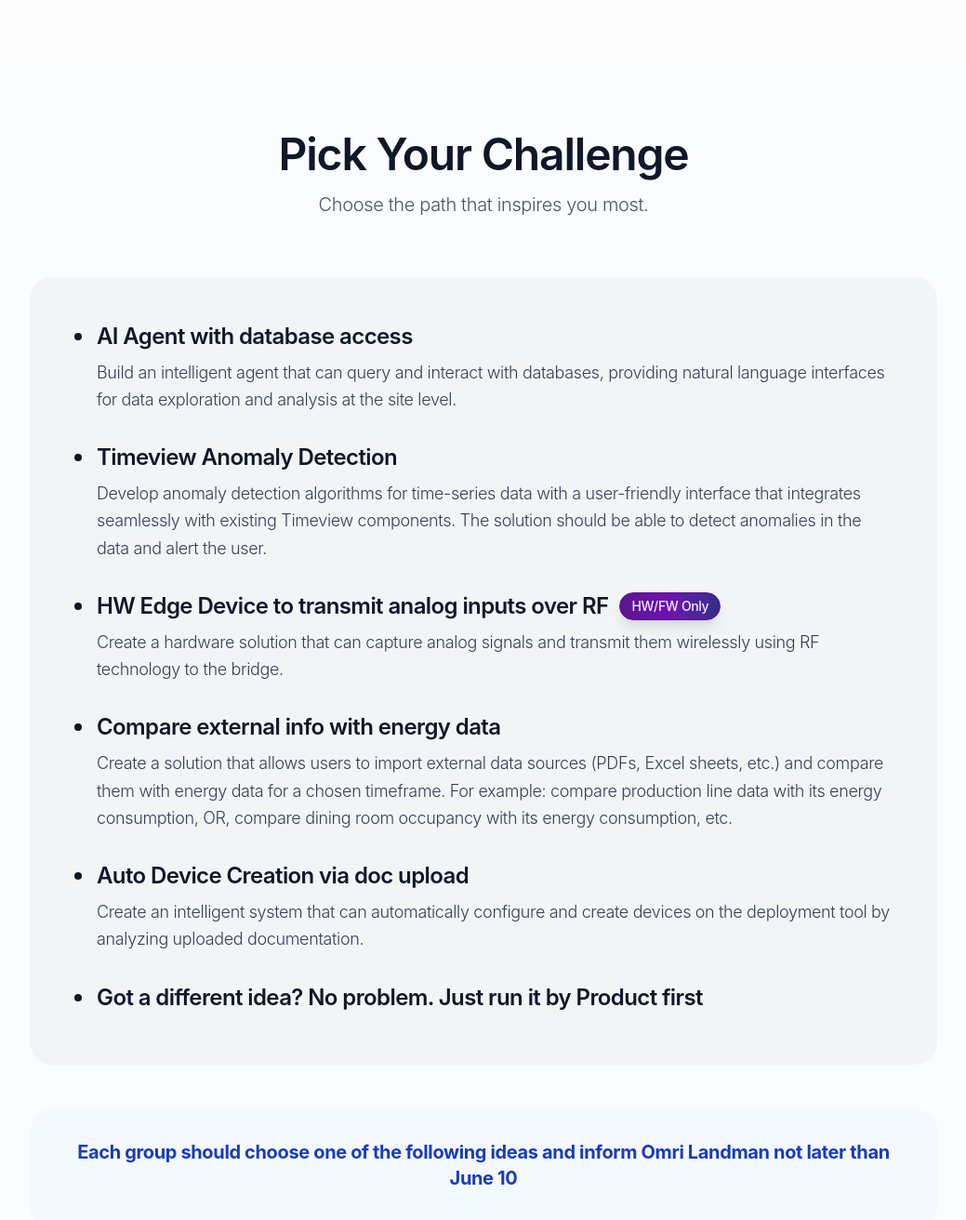
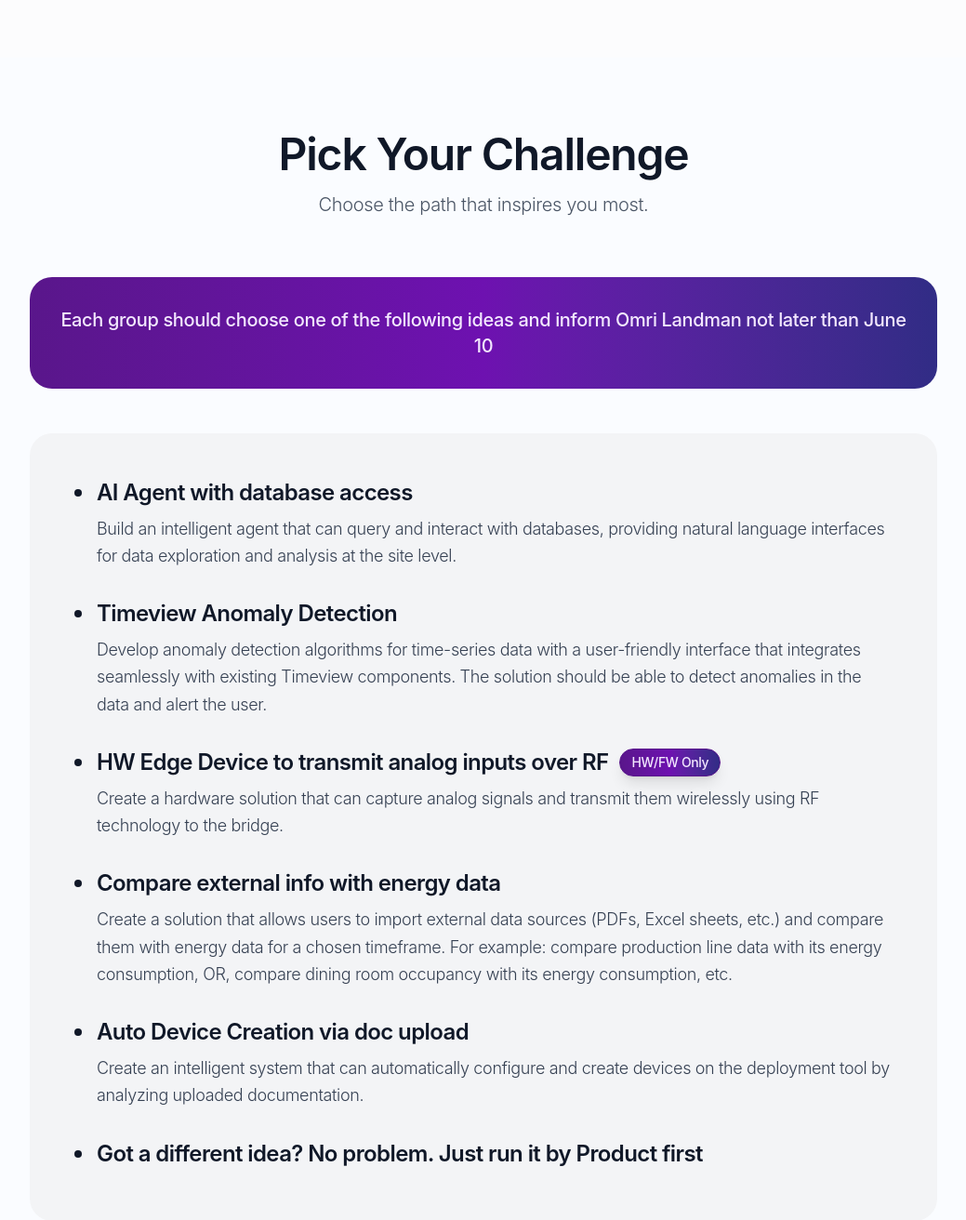
Before and after one commit to omriland/ai-hackathon, a Next.js app: page / in a window 1280 px wide. Shown: the part 1596-2908 px from the top of the page at 93% size, without its empty margins (120-1159 px from the left). Built offline with nearby package versions, Linux system fonts and the light colour scheme.

Commit message:
Add deadline notice section to home page and remove redundant styling for clarity

```diff
--- a/src/app/page.tsx
+++ b/src/app/page.tsx
@@ -425,7 +425,12 @@ export default function Home() {
               <h2 className="text-5xl font-semibold text-gray-900 tracking-tight mb-4">Pick Your Challenge</h2>
               <p className="text-xl text-gray-600 font-light">Choose the path that inspires you most.</p>
             </div>
+            <div className="bg-gradient-to-r from-purple-900 via-purple-800 to-indigo-900 rounded-3xl p-8 mb-12 text-center">
+              <p className="text-purple-100 text-xl font-medium text-center">
+                Each group should choose one of the following ideas and inform Omri Landman not later than June 10
+              </p>
 
+            </div>
             {/* Challenges List */}
             <div className="bg-gray-100 rounded-3xl p-12 mb-12">
               <ul className="space-y-8">
@@ -484,12 +489,7 @@ export default function Home() {
             </div>
 
             {/* Deadline Notice */}
-            <div className="bg-blue-50/50 rounded-3xl p-8 mb-12 text-center">
-              <p className="text-blue-800 text-xl font-bold mb-2">
-                Each group should choose one of the following ideas and inform Omri Landman not later than June 10
-              </p>
 
-            </div>
 
 
           </div>
```
